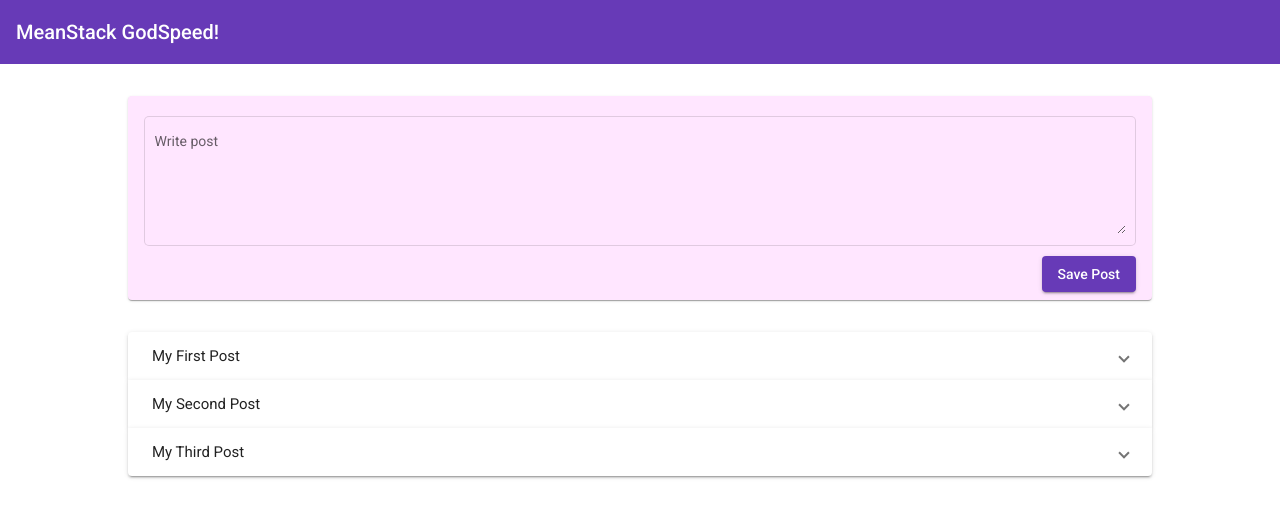
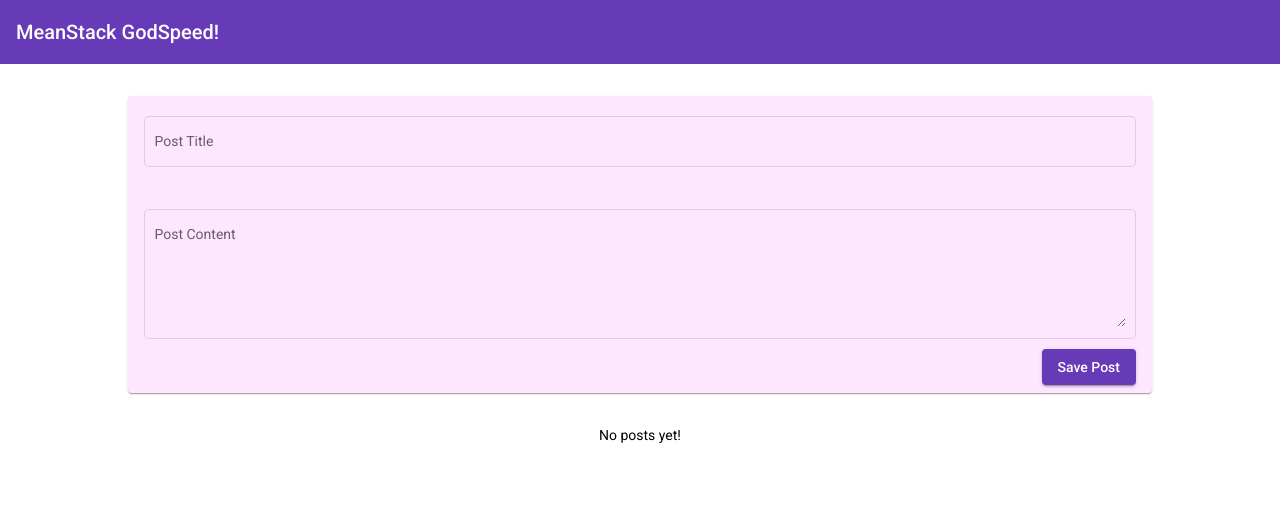
Before and after one commit to Ammaraly/Angular, an Angular app in the folder mean-stack/: page / in a window 1280 px wide. Shown: the top 518 px of the page. Built offline with nearby package versions, Linux system fonts and the light colour scheme.

Commit message:
Implemented post create to add and render posts in posts list

```diff
--- a/mean-stack/src/app/app.component.html
+++ b/mean-stack/src/app/app.component.html
@@ -1,10 +1,10 @@
 <app-header></app-header>
 <main>
   <div class="container">
-    <app-posts-create></app-posts-create>
+    <app-posts-create (postCreated)="onPostCreated($event)"></app-posts-create>
   </div>
   <div class="container">
-    <app-post-list></app-post-list>
+    <app-post-list [posts]="posts"></app-post-list>
   </div>
 
 </main>
--- a/mean-stack/src/app/app.component.ts
+++ b/mean-stack/src/app/app.component.ts
@@ -1,4 +1,5 @@
 import { Component } from '@angular/core';
+import { Post } from "./posts/posts-create/posts-create.component";
 
 @Component({
   selector: 'app-root',
@@ -7,4 +8,9 @@ import { Component } from '@angular/core';
 })
 export class AppComponent {
   title = 'mean-stack';
+  posts: Array<Post> = [];
+
+  onPostCreated(post: Post) {
+    this.posts.push(post)
+  }
 }
--- a/mean-stack/src/app/posts/post-list/post-list.component.ts
+++ b/mean-stack/src/app/posts/post-list/post-list.component.ts
@@ -1,4 +1,5 @@
-import { Component, OnInit } from '@angular/core';
+import { Component, Input } from '@angular/core';
+import { Post } from "../posts-create/posts-create.component";
 
 @Component({
   selector: 'app-post-list',
@@ -6,13 +7,13 @@ import { Component, OnInit } from '@angular/core';
   styleUrls: ['./post-list.component.css']
 })
 export class PostListComponent {
-  posts = [
-    { title: "My First Post", content: "This is my first post here!" },
-    { title: "My Second Post", content: "This is my second post here!" },
-    { title: "My Third Post", content: "This is my third post here!" },
-  ]
+  // posts = [
+  //   { title: "My First Post", content: "This is my first post here!" },
+  //   { title: "My Second Post", content: "This is my second post here!" },
+  //   { title: "My Third Post", content: "This is my third post here!" },
+  // ]
 
-  // posts = []
+  @Input() posts: Array<Post> = []
 
   constructor() { }
 
--- a/mean-stack/src/app/posts/posts-create/posts-create.component.html
+++ b/mean-stack/src/app/posts/posts-create/posts-create.component.html
@@ -1,13 +1,13 @@
 <mat-card>
   <mat-form-field appearance="outline">
-    <mat-label>Write post</mat-label>
-    <textarea matInput cols="30" rows="6" [placeholder]="DEFAULT_PLACEHOLDER" [(ngModel)]="postInput"></textarea>
+    <mat-label>Post Title</mat-label>
+    <input matInput cols="30" rows="6" [placeholder]="DEFAULT_PLACEHOLDER" [(ngModel)]="postTitle" />
   </mat-form-field>
+
+  <mat-form-field appearance="outline">
+    <mat-label>Post Content</mat-label>
+    <textarea matInput cols="30" rows="6" [placeholder]="DEFAULT_PLACEHOLDER" [(ngModel)]="postContent"></textarea>
+  </mat-form-field>
+
   <button (click)="onSavePost()" mat-raised-button color="primary">Save Post</button>
 </mat-card>
-<div *ngIf="postContent">
-  <hr>
-  <mat-card>
-    <p>{{postContent}}</p>
-  </mat-card>
-</div>
--- a/mean-stack/src/app/posts/posts-create/posts-create.component.ts
+++ b/mean-stack/src/app/posts/posts-create/posts-create.component.ts
@@ -1,4 +1,10 @@
-import { Component, OnInit } from '@angular/core';
+import { Component, EventEmitter, Output } from '@angular/core';
+
+export interface Post {
+  title: string,
+  content: string,
+}
+
 
 @Component({
   selector: 'app-posts-create',
@@ -7,12 +13,12 @@ import { Component, OnInit } from '@angular/core';
 })
 export class PostsCreateComponent {
   DEFAULT_PLACEHOLDER = "Write something for your new post..."
+  postTitle: string = '';
   postContent: string = '';
-  postInput: string = '';
+  @Output() postCreated = new EventEmitter();
   constructor() { }
 
   onSavePost() {
-    this.postContent = this.postInput
+    this.postCreated.emit({ title: this.postTitle, content: this.postContent });
   }
-
 }
```
